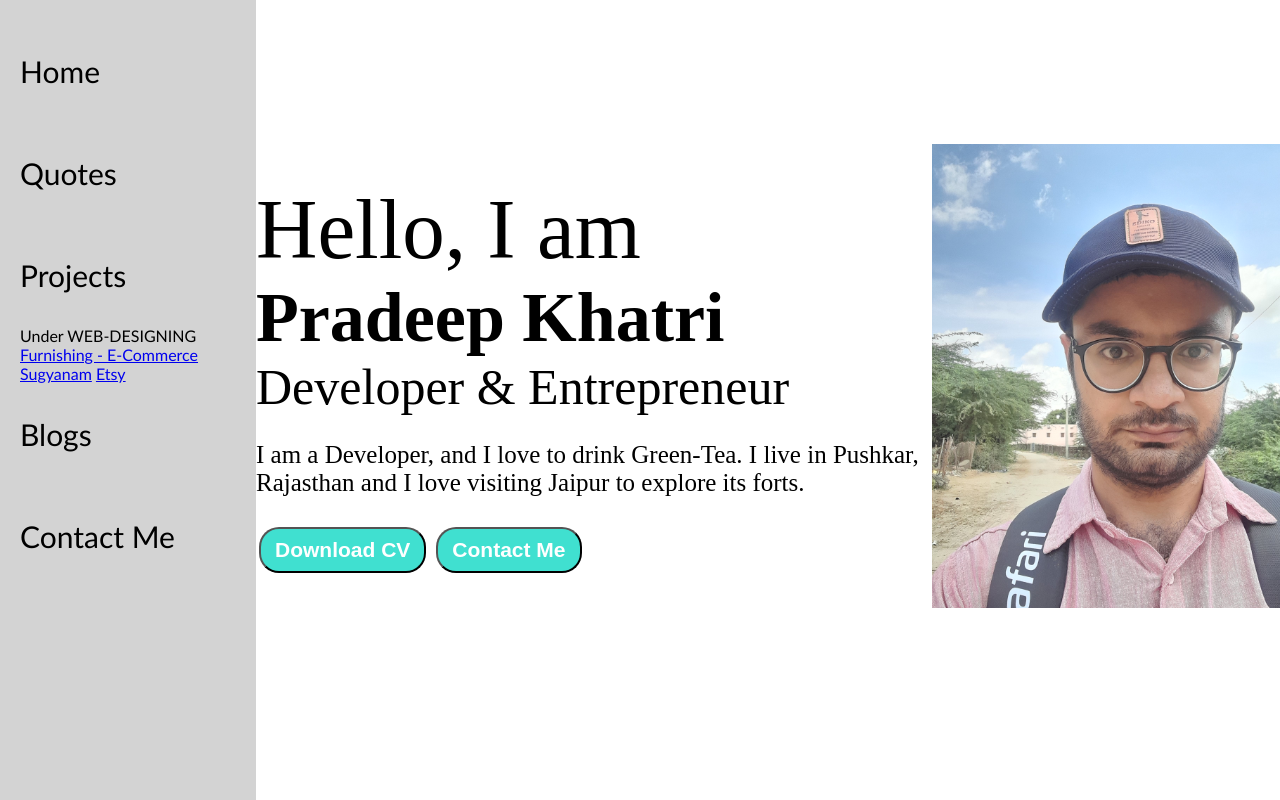
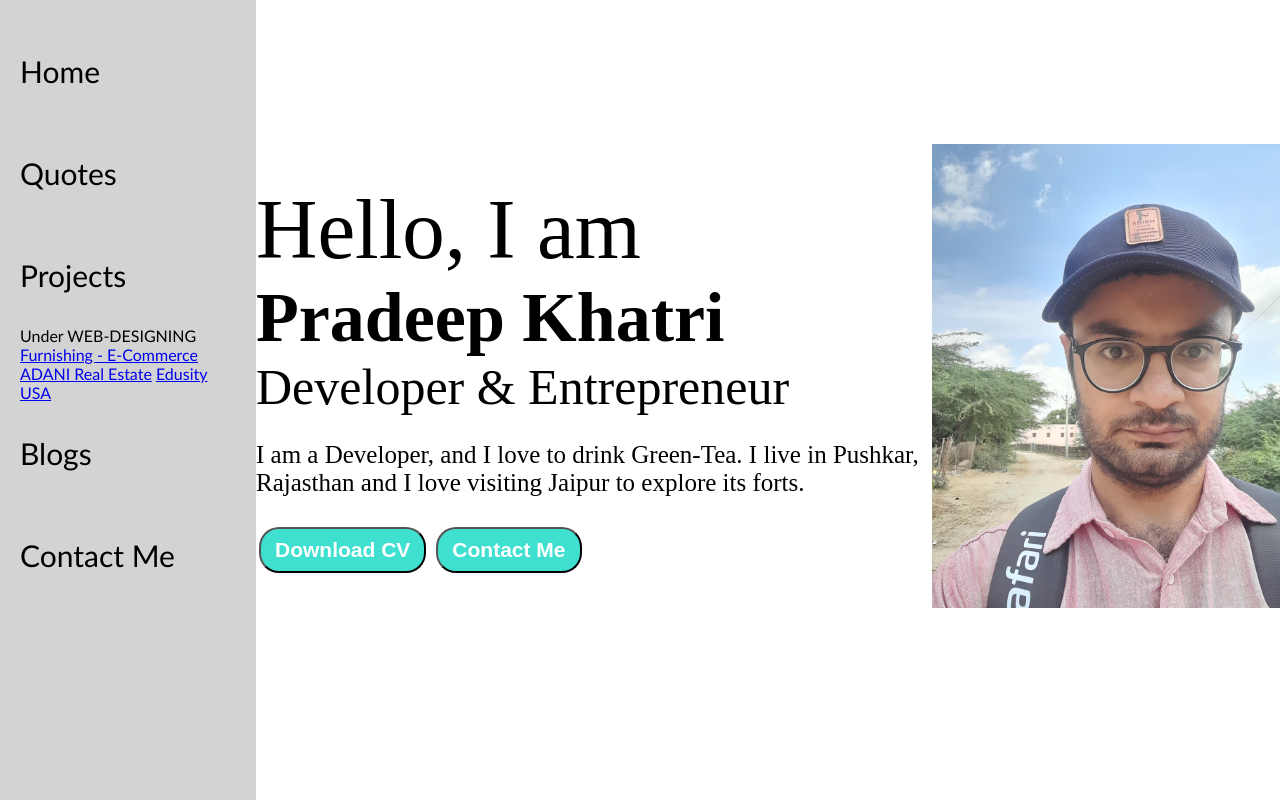
Before and after one commit to Prdp-ktri/October2024_Portfolio, a plain HTML site: page index.html in a window 1280 px wide. Drawn offline with Linux system fonts and the light colour scheme.

Commit message:
Update index.html

```diff
--- a/index.html
+++ b/index.html
@@ -22,8 +22,8 @@
                 <p>Under WEB-DESIGNING</p>
                 <div>
                   <a href="https://comfyhouse-furnishing-2.onrender.com/">Furnishing - E-Commerce</a>
-                  <a href="D:\coding\Project\Portfolio\Sugyanam\index.html">Sugyanam</a>
-                  <a href="D:\coding\Project\Portfolio\Etsy\etsy.html">Etsy</a>
+                  <a href="https://adani-real-estate.onrender.com">ADANI Real Estate</a>
+                  <a href="https://edusityusa.onrender.com">Edusity USA</a>
                 </div>
               </div>
             </div>
@@ -43,7 +43,7 @@
           <div class="moreabout">I am a Developer, and I love to drink Green-Tea. I live in Pushkar, Rajasthan and I love
             visiting Jaipur to explore its forts.</div>
           <div class="buttons">
-            <a href="PRADEEP_KHATRI_Updated_Resume2.pdf" target="_blank"><button>Download CV</button></a>
+            <a href="PRADEEPKHATRI-RESUME.pdf" target="_blank"><button>Download CV</button></a>
             <a href="contact.html"><button>Contact Me</button></a>
           </div>
         </div>
```
